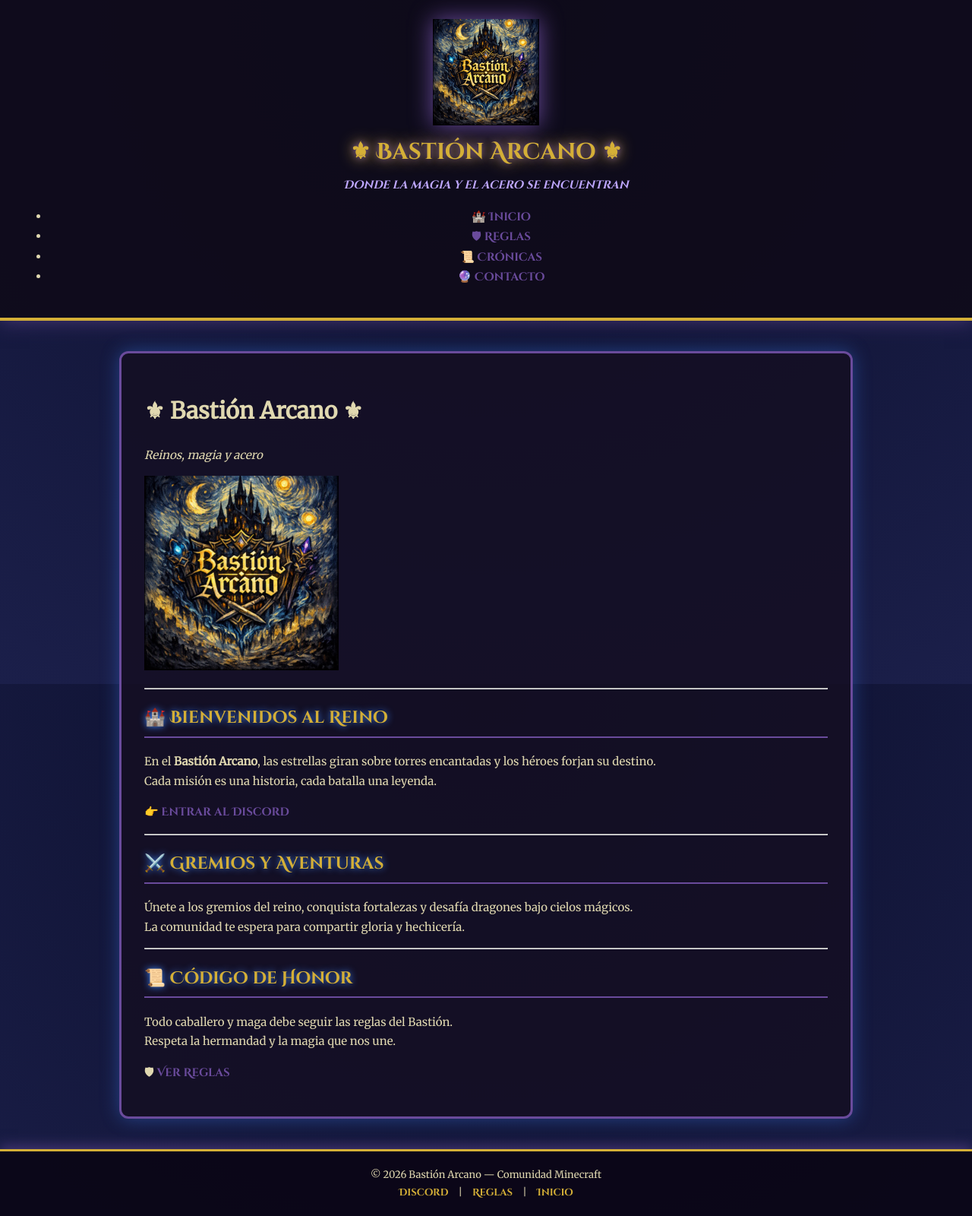
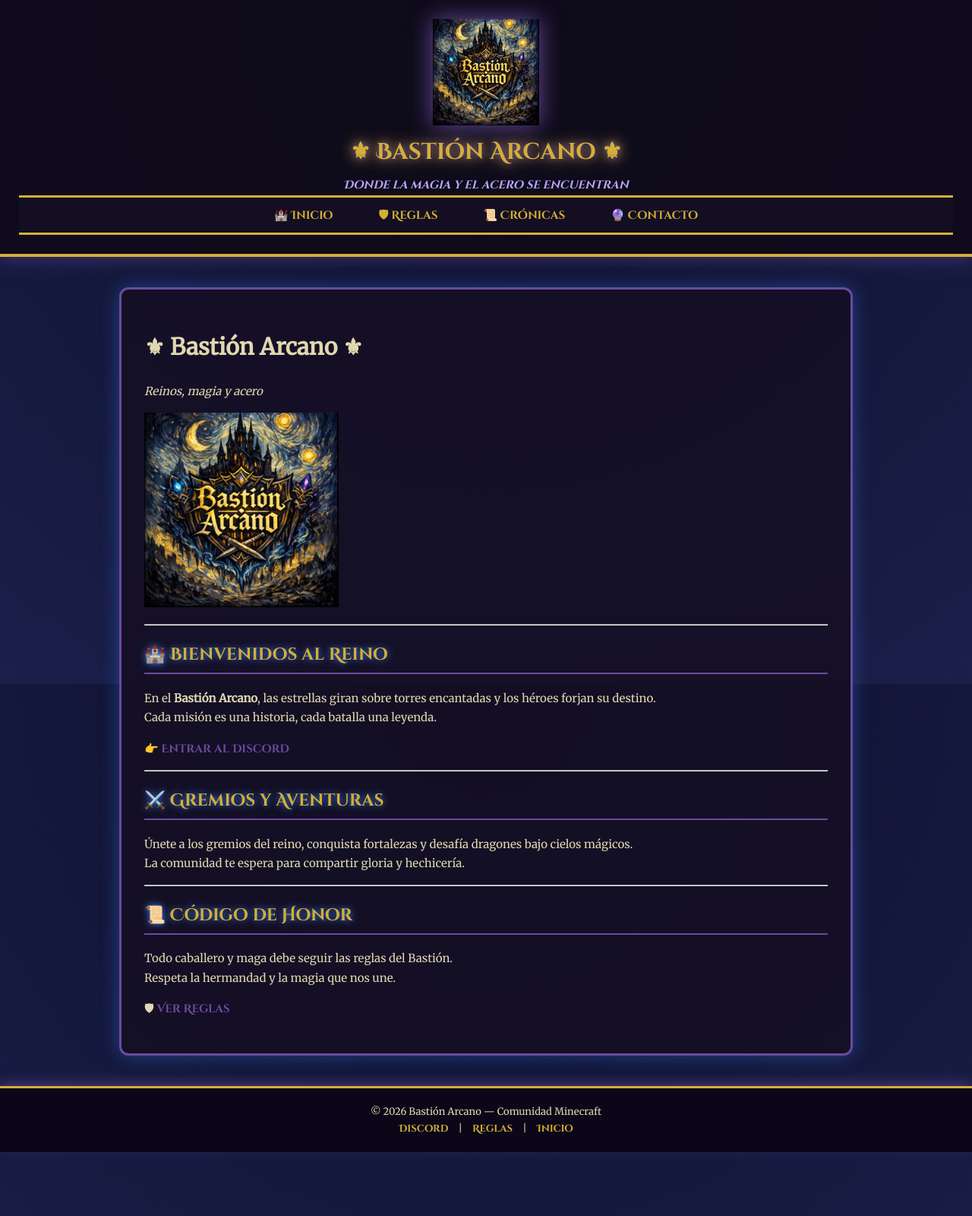
Before and after one commit to MCBastionArcano/web, a Jekyll site: the page built from index.md, in a window 1280 px wide. Shown: the whole page at 76% size. Built offline with Jekyll 4.4.1, drawn with Linux system fonts in a browser that asks for light colours; after the commit the page ends 1516 px from its top, so only the background shows below that.

Commit message:
Update styles.css

```diff
--- a/assets/css/styles.css
+++ b/assets/css/styles.css
@@ -103,3 +103,40 @@ footer a:hover {
     0% { transform: translateX(0); }
     100% { transform: translateX(-500px); }
 }
+
+/* Navbar horizontal */
+.navbar {
+    background: rgba(20, 15, 35, 0.9);
+    border-top: 3px solid #d4af37;
+    border-bottom: 3px solid #d4af37;
+    text-align: center;
+    padding: 10px 0;
+}
+
+.navbar ul {
+    list-style: none;
+    margin: 0;
+    padding: 0;
+    display: flex;              /* fuerza horizontal */
+    justify-content: center;    /* centra los botones */
+    gap: 30px;                  /* separación entre botones */
+}
+
+.navbar li {
+    display: inline;            /* asegura que no se apilen */
+}
+
+.navbar a {
+    font-family: 'Cinzel Decorative', cursive;
+    color: #d4af37;
+    text-decoration: none;
+    font-weight: bold;
+    padding: 8px 15px;
+    transition: all 0.3s ease;
+}
+
+.navbar a:hover {
+    color: #bfa8ff;
+    text-shadow: 0 0 10px #3b82f6;
+    border-bottom: 2px solid #bfa8ff;
+}
```
